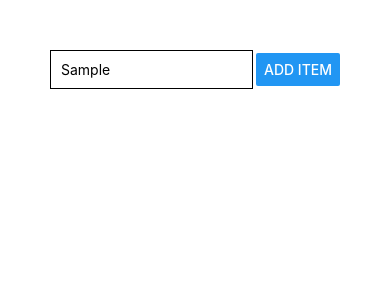
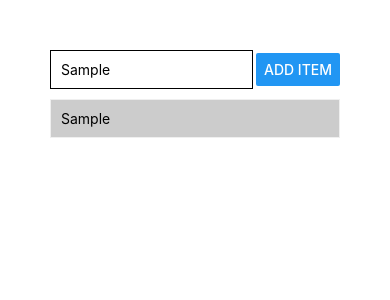
Before and after one commit to Ezinnem/Native-app, a React Native app: screen / in a window 390 px wide. Both pictures are taken after typing "Sample" into the empty fields and a click on the button "ADD ITEM". Shown: the top 300 px of the page. Built offline with nearby package versions, Linux system fonts and the light colour scheme.

Commit message:
Created a add item page

```diff
--- a/App.js
+++ b/App.js
@@ -1,22 +1,54 @@
 import { StatusBar } from 'expo-status-bar';
 import React, { useState } from 'react';
-import { StyleSheet, Text, View, Button, TextInput} from 'react-native';
+import { StyleSheet, Text, View, Button, TextInput, ScrollView, FlatList } from 'react-native';
 
 export default function App() {
-  const [ OutputText, setOutputText ] = useState ('This is the text and it is beautiful')
+  const [enteredGoal, setEnteredGoal] = useState('');
+  const [lifeGoals, setLifeGoals] = useState([]);
+
+  const goalInputHandler = (enteredText) => {
+    setEnteredGoal(enteredText);
+  };
+
+  const addGoalHandler = () => {
+    setLifeGoals(currentGoals => [...currentGoals, {id: Math.random().toString(), value: enteredGoal}]);
+  };
+
   return (
-    <View style={{padding: 50}}>
-      <View style={{flexDirection: 'row', justifyContent: 'space-between', alignItems: 'center'}}>
-        <TextInput placeholder="Life Goal" style={{borderBottomColor: "black", borderWidth: 1, padding: 10, width: "70%"}}/>
-        <Button title="Add item"/>
+    <View style={styles.screen}>
+      <View style={styles.inputContainer}>
+        <TextInput placeholder="Set a Goal" style={styles.input} onChangeText={goalInputHandler} value={enteredGoal}/>
+        <Button title="Add item" onPress={addGoalHandler}/>
       </View>
-      <View>
-
-      </View>
+      < FlatList keyExtractor={(item, index) => item.id} data={lifeGoals} renderItem={itemData => (
+        <View style={styles.goalList}>
+        <Text>{itemData.item.value}</Text>
+        </View>
+      )} />
     </View>
   );
-}
+};
 
 const styles = StyleSheet.create({
-
+  screen: {
+    padding: 50
+  },
+  inputContainer: {
+    flexDirection: 'row',
+    justifyContent: 'space-between',
+    alignItems: 'center'
+  },
+  input: {
+    borderBottomColor: "black",
+    borderWidth: 1,
+    padding: 10,
+    width: "70%"
+  },
+  goalList: {
+    padding: 10,
+    backgroundColor: '#ccc',
+    borderColor: "#efefef",
+    borderWidth: 1,
+    marginVertical: 10,
+  }
 });
```
